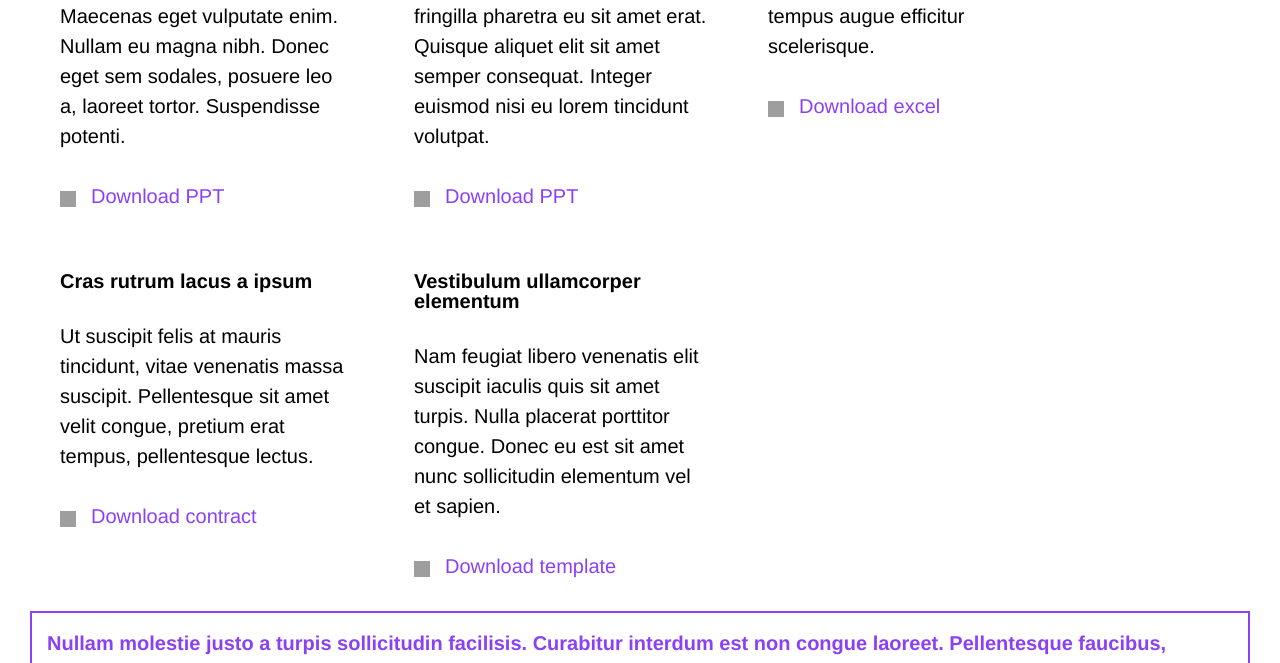
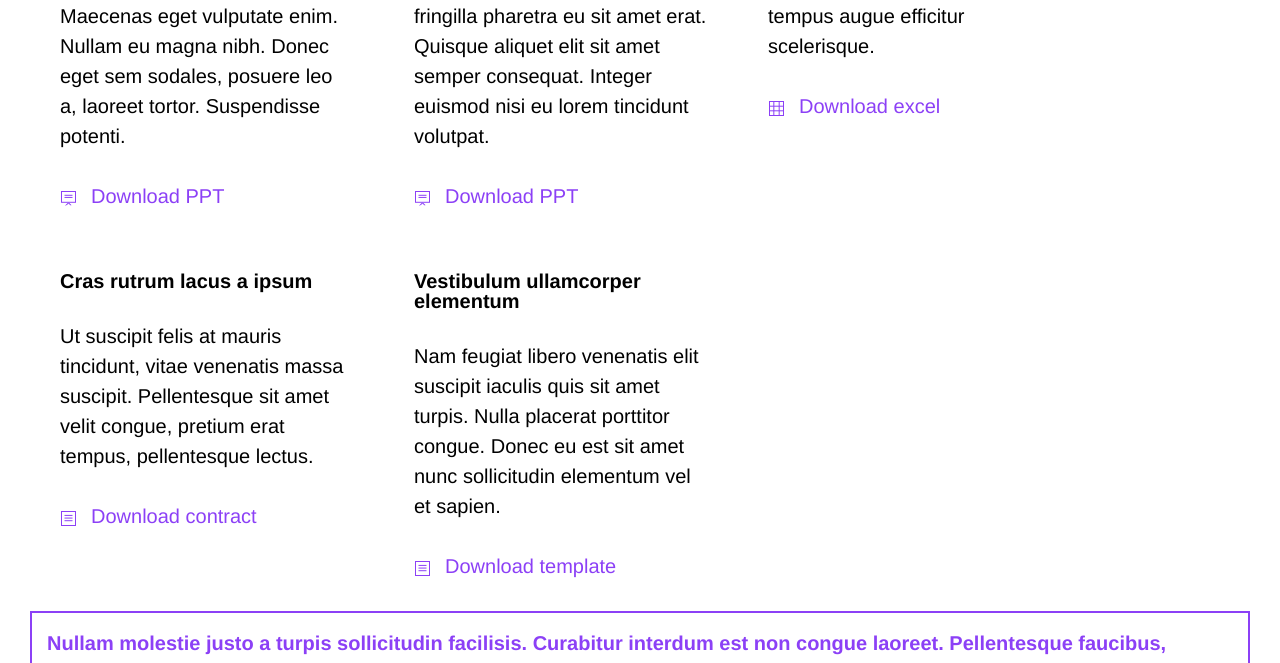
Before and after one commit to gvorbeck/container-pricing, a Jekyll site: the page built from pages/newapp-meet.md, in a window 1280 px wide. Shown: the part 1067-1730 px from the top of the page. Built offline with Jekyll 4.4.1, drawn with Linux system fonts in a browser that asks for light colours.

Commit message:
Update _solution-step.scss

```diff
--- a/_sass/_solution-step.scss
+++ b/_sass/_solution-step.scss
@@ -311,7 +311,7 @@ body.layout--solution-step {
                 left: 0;
                 width: rem(16px);
                 height: rem(16px);
-                background-image: url(/cpricing/salesguides/assets/images/icons/link-types.png);
+                background-image: url(/container-pricing/assets/images/icons/link-types.png);
                 background-repeat: no-repeat;
                 background-position: 0 0;
 
```
